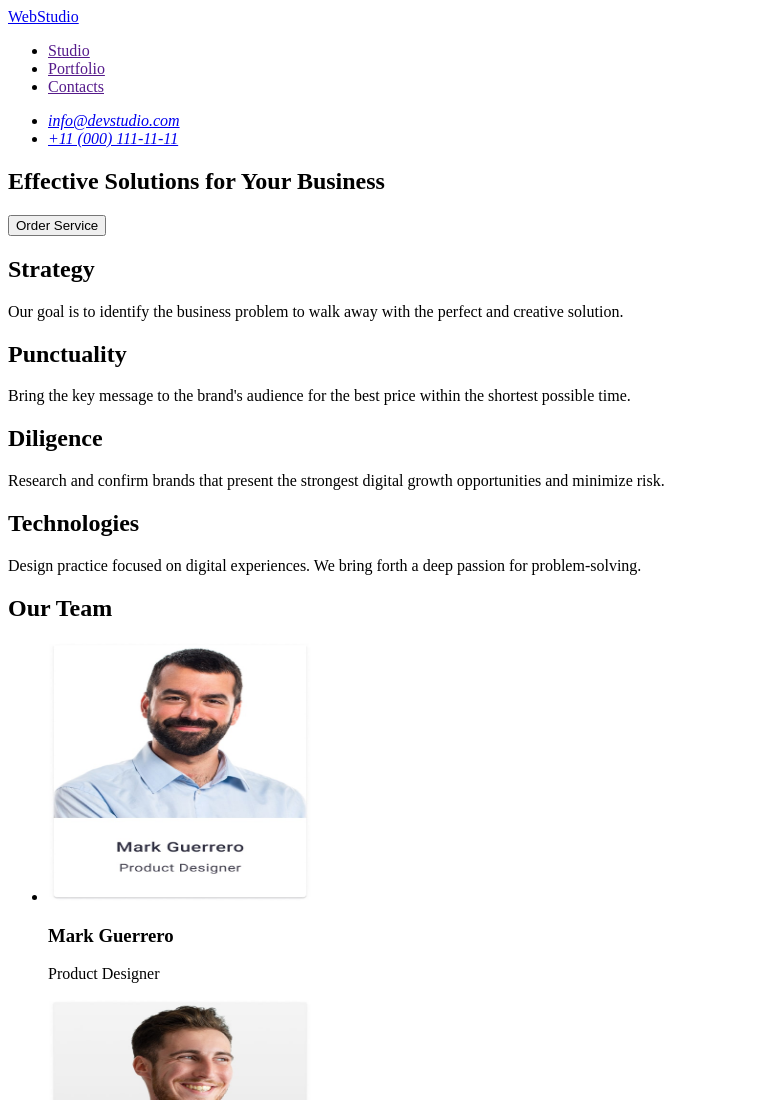
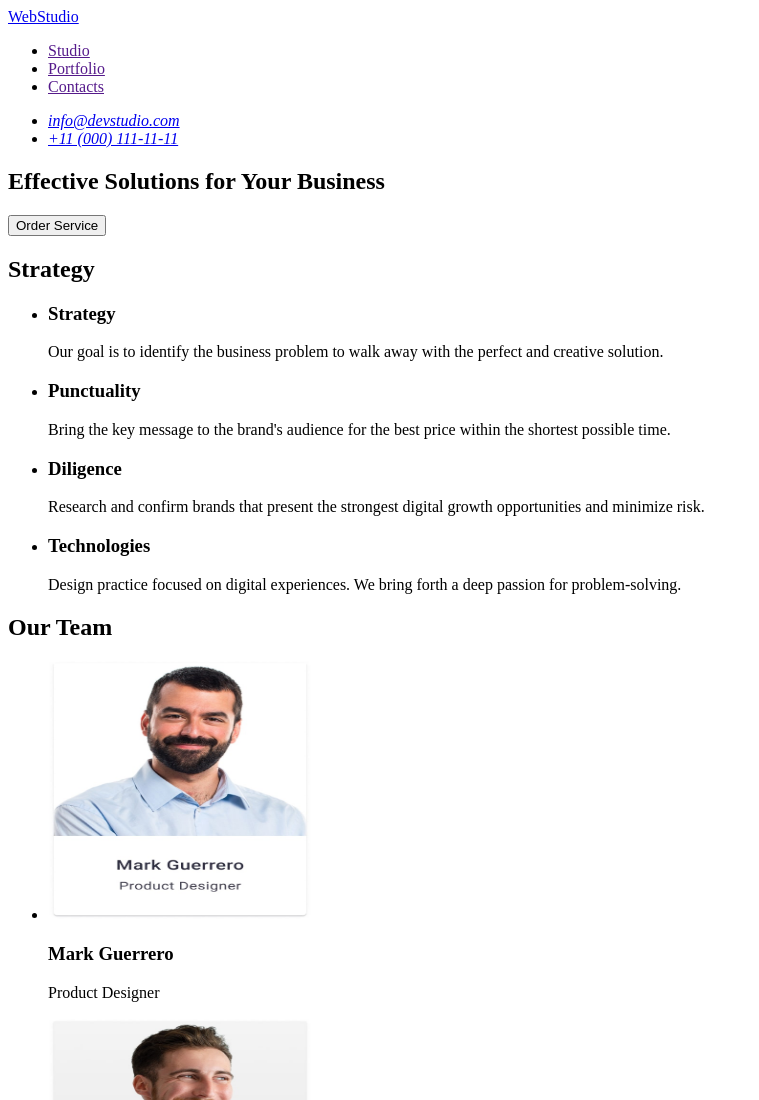
Before and after one commit to Kate-Krot/goit-markup-hw-01, a plain HTML site: page index.html in a window 1280 px wide. Shown: the top 1100 px of the page, without its empty margins (0-759 px from the left). Drawn offline with Linux system fonts and the light colour scheme.

Commit message:
commit message

```diff
--- a/index.html
+++ b/index.html
@@ -2,9 +2,7 @@
 <html lang="en">
 <head>
     <meta charset="UTF-8">
-     <meta
-     name="viewport"
-     content="width=device-width, initial-scale=1.0">
+    <meta name="viewport" content="width=device-width, initial-scale=1.0">
     <title>Webstudio</title>
 </head>
 <body>
@@ -32,20 +30,32 @@
 
     <main>
       <section>
-          <h1>
-            Effective Solutions
-            for Your Business
-          </h1>
+          <h1>Effective Solutions
+            for Your Business</h1>
           <button type="button">Order Service</button></section>
         <section>
           <h2>Strategy</h2>
-          <p> Our goal is to identify the business problem to walk away with the perfect and creative solution. </p>
-          <h2>Punctuality</h2>
-          <p>Bring the key message to the brand's audience for the best price within the shortest possible time. </p>
-          <h2>Diligence</h2>
+
+          <ul>
+            <li>
+              <h3>Strategy</h3>
+              <p>Our goal is to identify the business problem to walk away with the perfect and creative solution.</p>
+            </li>
+            <li>
+              <h3>Punctuality</h3>
+              <p>Bring the key message to the brand's audience for the best price within the shortest possible time.</p>
+            </li>
+            <li>
+             <h3>Diligence</h3>
              <p>Research and confirm brands that present the strongest digital growth opportunities and minimize risk.</p>
-          <h2>Technologies</h2>
+            </li>
+            <li>
+              <h3>Technologies</h3>
               <p>Design practice focused on digital experiences. We bring forth a deep passion for problem-solving.</p>
+            </li>
+        </ul>
+
+
       </section>
         <section>
           <h2>Our Team</h2>
@@ -60,16 +70,19 @@
                <img src="./images/Team Card 2-min.jpg" alt="Tom Ford" width="264" height="260">
                  <h3>Tom Ford</h3>
                  <p>Frontend Developer</p>
+
             </li>
             <li>
               <img src="./images/Team Card 3-min.jpg" alt="Camila Garcia" width="264" height="260">
                <h3>Camila Garcia</h3>
                <p>Marketing</p>
+
             </li>
             <li>
               <img src="./images/Team Card 4-min.jpg" alt="Daniel Wilson" width="264" height="260">
               <h3>Daniel Wilson</h3>
               <p>UI Designer</p>
+
             </li>
           </ul>
 
```
Lines whose indentation alone changed are shown as unchanged.
